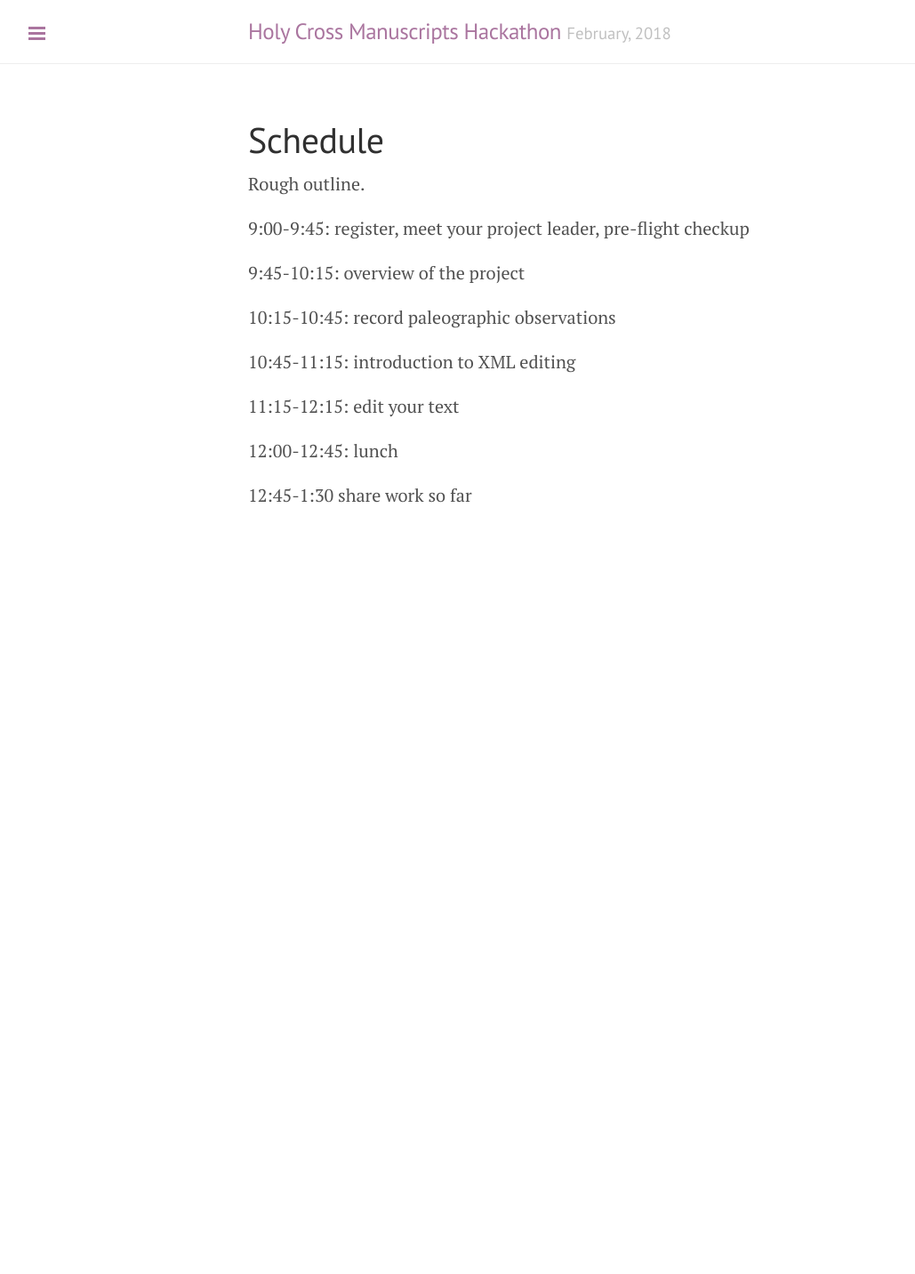
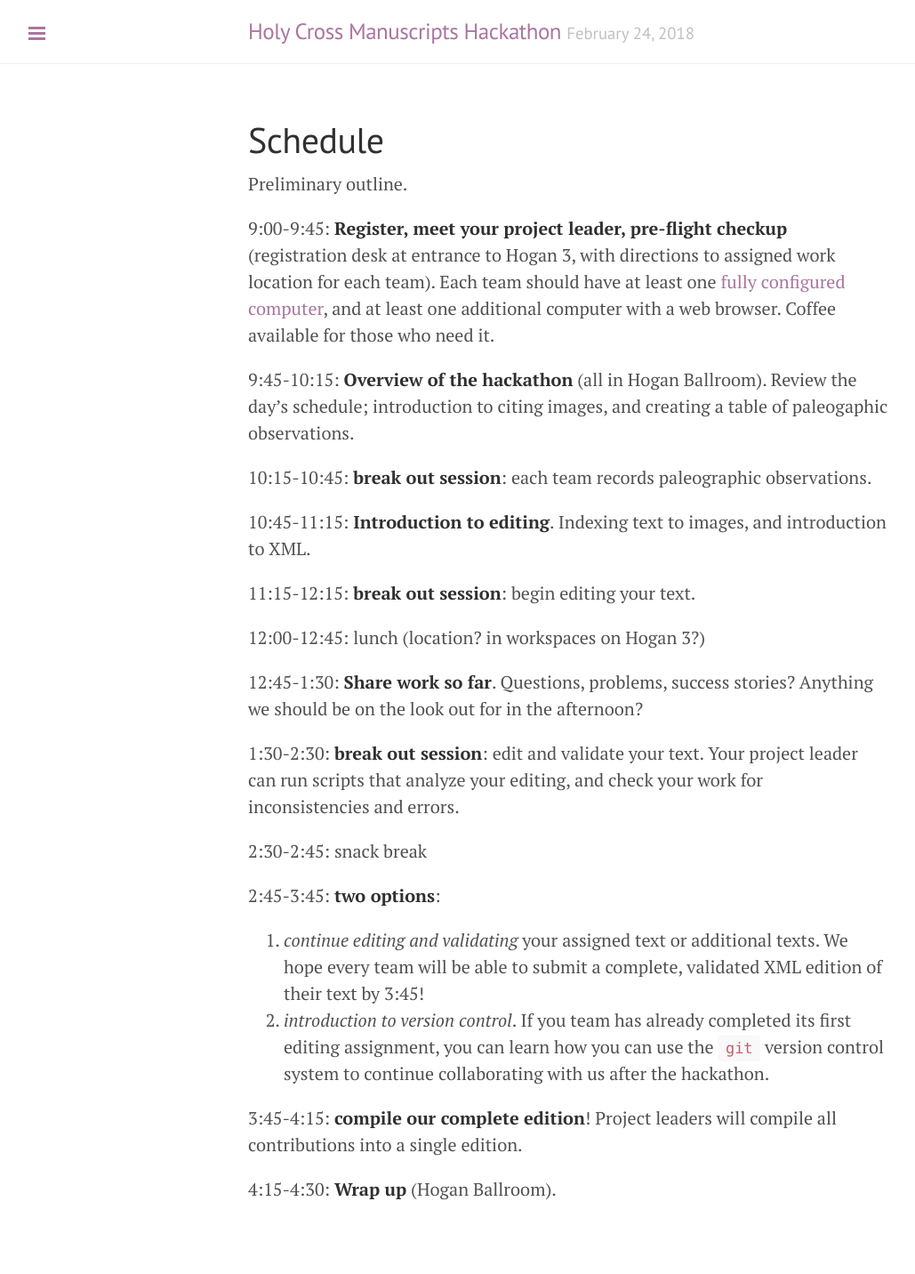
Before and after one commit to HCMID/ms-hackathon-2018, a Jekyll site: the page built from docs/schedule.md, in a window 1280 px wide. Shown: the whole page at 89% size, without its empty margins (1-1030 px from the left). Built offline with Jekyll 4.4.1, drawn with Linux system fonts in a browser that asks for light colours; before the commit the page ends 900 px from its top, so only the background shows below that.

Commit message:
Outline schedule

```diff
--- a/docs/_config.yml
+++ b/docs/_config.yml
@@ -6,7 +6,7 @@ permalink:        pretty
 
 # Setup
 title:            Holy Cross Manuscripts Hackathon
-tagline:          'February, 2018'
+tagline:          'February 24, 2018'
 description:      'One-day collaborative hackathon to produce a digital diplomatic edition of the bestiary known as the "Bern Physiologus" (Bern Codex 318).'
 
 
@@ -18,6 +18,8 @@ author:
 
 
 links:
+  - title: Schedule
+    url:  /schedule
   - title: Current score!
     url:  /score
   - title: Hackathon home page
--- a/docs/schedule.md
+++ b/docs/schedule.md
@@ -3,19 +3,32 @@ title:  "Schedule"
 layout: page
 ---
 
-Rough outline.
+Preliminary outline.
 
 
-9:00-9:45:  register, meet your project leader, pre-flight checkup
+9:00-9:45:  **Register, meet your project leader, pre-flight checkup** (registration desk at entrance to Hogan 3, with directions to assigned work location for each team).  Each team should have at least one [fully configured computer](../tech), and at least one additional computer with a web browser.  Coffee available for those who need it.
 
-9:45-10:15:  overview of the project
+9:45-10:15:  **Overview of the hackathon** (all in Hogan Ballroom).  Review the day's schedule; introduction to citing images, and creating a table of paleogaphic observations.
 
-10:15-10:45:  record paleographic observations
+10:15-10:45:  **break out session**:  each team records paleographic observations.
 
-10:45-11:15:  introduction to XML editing
+10:45-11:15:  **Introduction to editing**. Indexing text to images, and introduction to XML.
 
-11:15-12:15:  edit your text
+11:15-12:15:  **break out session**:  begin editing your text.
 
-12:00-12:45:  lunch
+12:00-12:45:  lunch (location?  in workspaces on Hogan 3?)
 
-12:45-1:30    share work so far
+12:45-1:30:    **Share work so far**.  Questions, problems, success stories?  Anything we should be on the look out for in the afternoon?
+
+1:30-2:30:   **break out session**:  edit and validate your text.  Your project leader can run scripts that analyze your editing, and check your work for inconsistencies and errors.
+
+2:30-2:45:  snack break
+
+2:45-3:45:  **two options**:
+
+1.  *continue editing and validating* your assigned text or additional texts.  We hope every team will be able to submit a complete, validated XML edition of their text by 3:45!
+2.  *introduction to version control*.  If you team has already completed its first editing assignment, you can learn how you can use the `git` version control system to continue collaborating with us after the hackathon.
+
+3:45-4:15:  **compile our complete edition**!  Project leaders will compile all contributions into a single edition.
+
+4:15-4:30:  **Wrap up** (Hogan Ballroom).
```
Also changed, not shown: docs/index.md (+2 -0 lines), docs/tech/atom.md (added, +7 -0 lines), docs/tech/index.md (added, +19 -0 lines).
